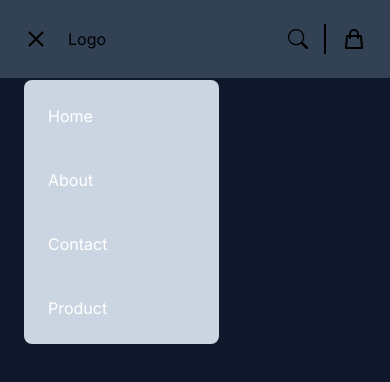
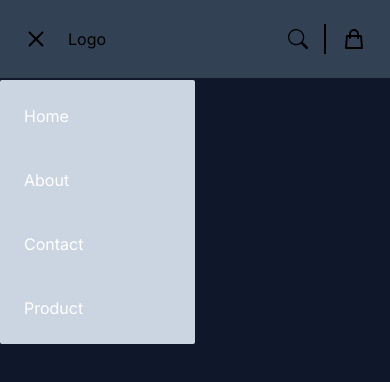
Before and after one commit to KrystianGH2/JS-Frameworks-CA, a Next.js app: page / in a window 390 px wide. Both pictures are taken after a click on the element 36 px from the left and 39 px from the top of the page. Shown: the top 382 px of the page. Built offline with nearby package versions, Linux system fonts and the light colour scheme.

Commit message:
Navbar styling animation

```diff
--- a/app/(components)/Navbar.jsx
+++ b/app/(components)/Navbar.jsx
@@ -42,9 +42,9 @@ export default function Navbar() {
         <div
           className={`${
             !toggle ? "flex" : "hidden"
-          } sm:hidden flex p-6 bg-slate-300 absolute top-20 right-100 min-w-[50%] rounded-lg sidebar`}
+          } sm:hidden flex p-6 bg-slate-300 absolute top-20 left-0 min-w-[50%] rounded-sm h- sidebar`}
         >
-          <ul className="list-none flex flex-col justify-end items-start flex-1">
+          <ul className="list-none flex flex-col justify-start items-start flex-1">
             {navigationLinks.map((link, index) => (
               <li
                 key={link.id}
--- a/app/globals.css
+++ b/app/globals.css
@@ -36,31 +36,31 @@ body {
 }
 
 .sidebar {
-  -webkit-animation: slide-top 0.5s cubic-bezier(0.25, 0.46, 0.45, 0.94) both;
-  animation: slide-top 0.5s cubic-bezier(0.25, 0.46, 0.45, 0.94) both;
+  -webkit-animation: slide-top 0.3s cubic-bezier(0.25, 0.46, 0.45, 0.94) both;
+  animation: slide-top 0.3s cubic-bezier(0.25, 0.46, 0.45, 0.94) both;
 }
 
 
 @-webkit-keyframes slide-top {
   0% {
-    -webkit-transform: translateY(100px);
-    transform: translateY(100px);
+    -webkit-transform: translateX(-100px);
+    transform: translateX(-100px);
   }
 
   100% {
-    -webkit-transform: translateY(0);
-    transform: translateY(0);
+    -webkit-transform: translateX(0);
+    transform: translateX(0);
   }
 }
 
 @keyframes slide-top {
   0% {
-    -webkit-transform: translateY(100px);
-    transform: translateY(100px);
+    -webkit-transform: translateX(-100px);
+    transform: translateX(-100px);
   }
 
   100% {
-    -webkit-transform: translateY(0);
-    transform: translateY(0);
+    -webkit-transform: translateX(0);
+    transform: translateX(0);
   }
 }
```
